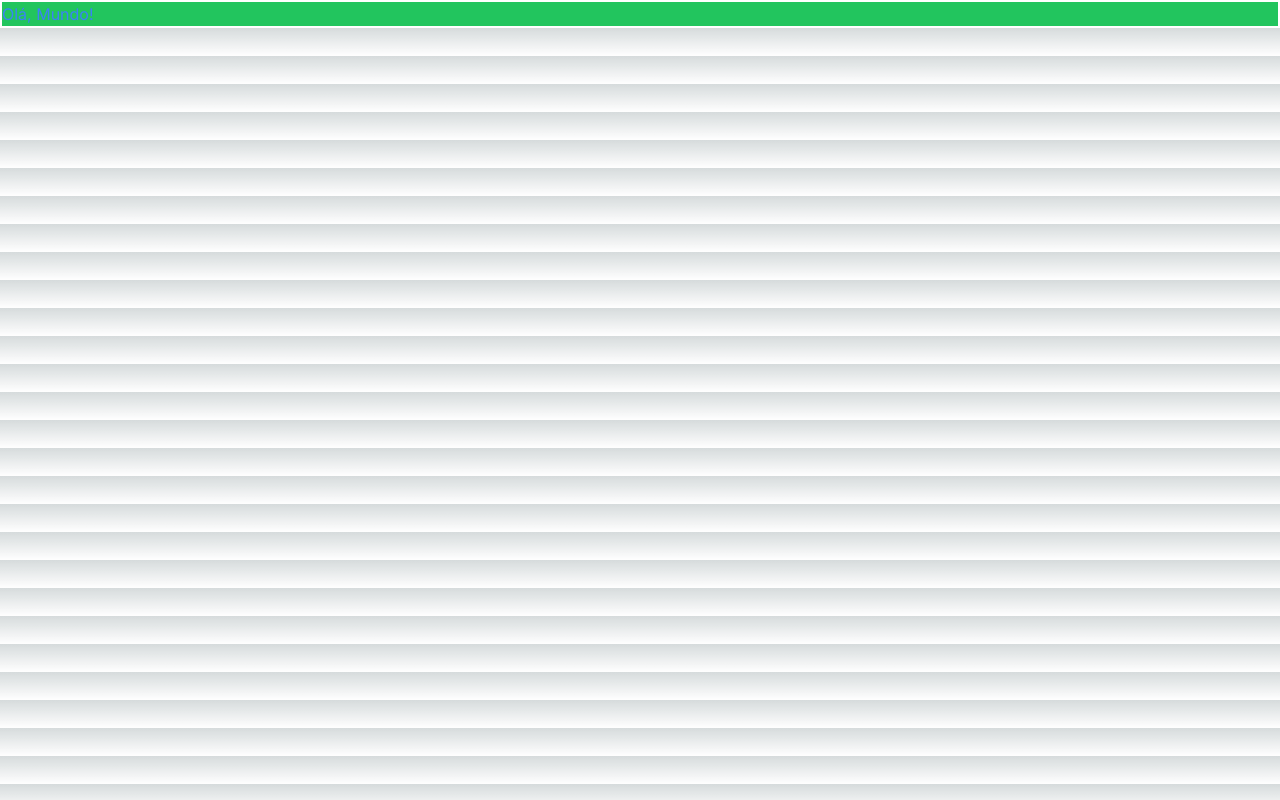
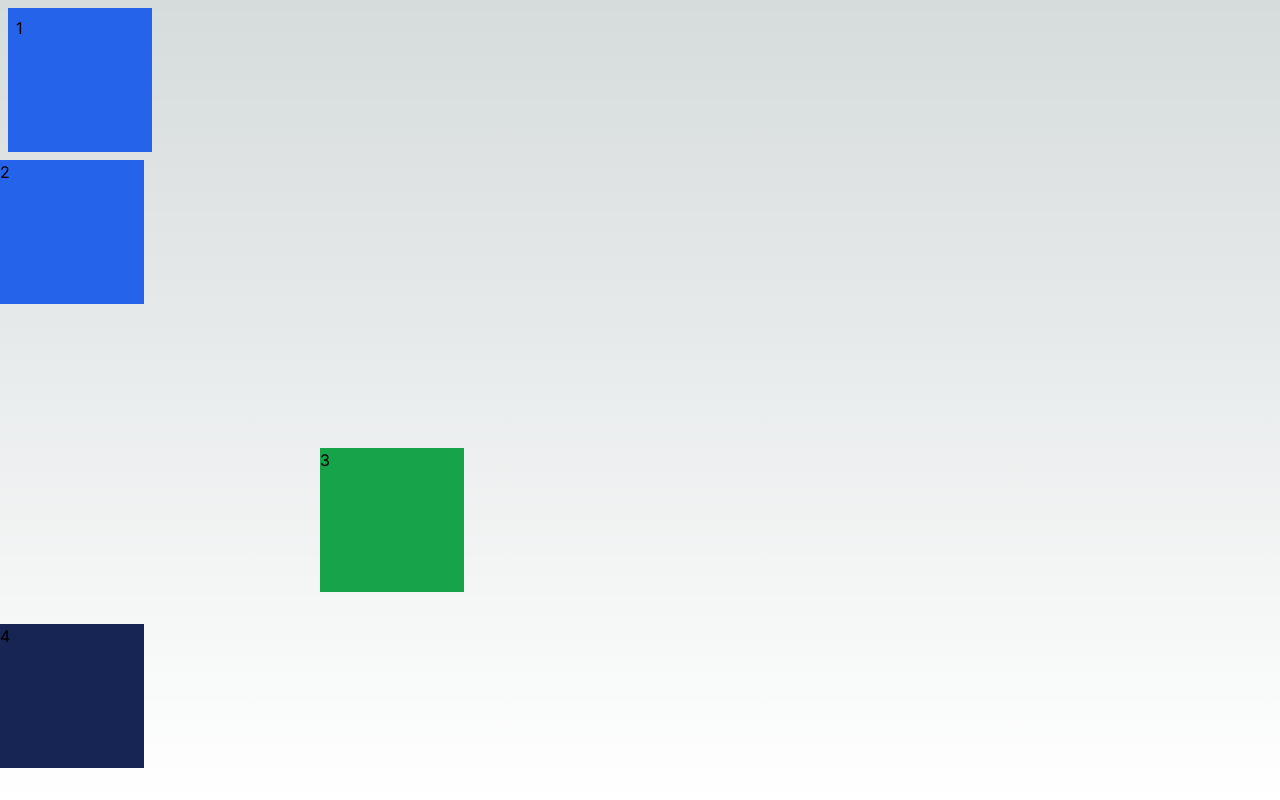
Before and after one commit to EvanilsonP/tailwindcss, a Next.js app: page / in a window 1280 px wide. Built offline with nearby package versions, Linux system fonts and the light colour scheme.

Commit message:
Espaçamento e tamanhos

```diff
--- a/src/app/page.tsx
+++ b/src/app/page.tsx
@@ -1,9 +1,39 @@
-const Page = () => {
+// const Page = () => {
+//   return (
+//     <div>
+//       <div className="text-blue-500 bg-green-500 border-2 border-white border-b-red-400 bg-blackRed">Olá, Mundo!</div>
+//     </div>
+//   )
+// }
+
+// export default Page;
+
+// w -> width
+// h -> height
+// sm -> small
+// const Page = () => {
+//   return (
+//     <div className="w-screen h-screen">
+//       {/* <div className="bg-blue-600 w-1/3 h-full">1</div> */}
+//       <div className="bg-blue-600 max-w-sm">1</div>
+//       <div className="bg-blue-600 w-2/3 h-36">2</div>
+//       <div className="bg-blue-600 w-3/3 h-36">3</div>
+//     </div>
+//   )
+// }
+
+// export default Page;
+
+// p padding
+// m marging
+// ml margin left / mb margin botton
+export default function Page() {
   return (
     <div>
-      <div className="text-blue-500 bg-green-500 border-2 border-white border-b-red-400 bg-blackRed">Olá, Mundo!</div>
+      <div className="bg-blue-600 w-36 h-36 p-2 m-2">1</div>
+      <div className="bg-blue-600 w-36 h-36">2</div>
+      <div className="bg-green-600 w-36 h-36 mt-36 ml-80">3</div>
+      <div className="bg-blue-950 w-36 h-36 my-8">4</div>
     </div>
   )
 }
-
-export default Page;
```
